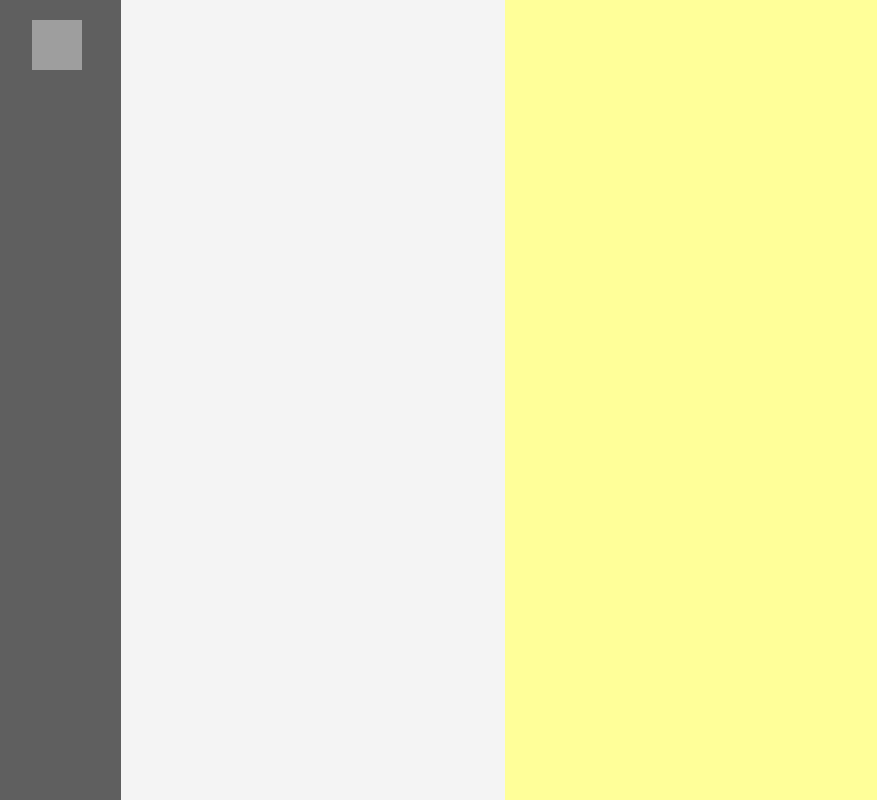
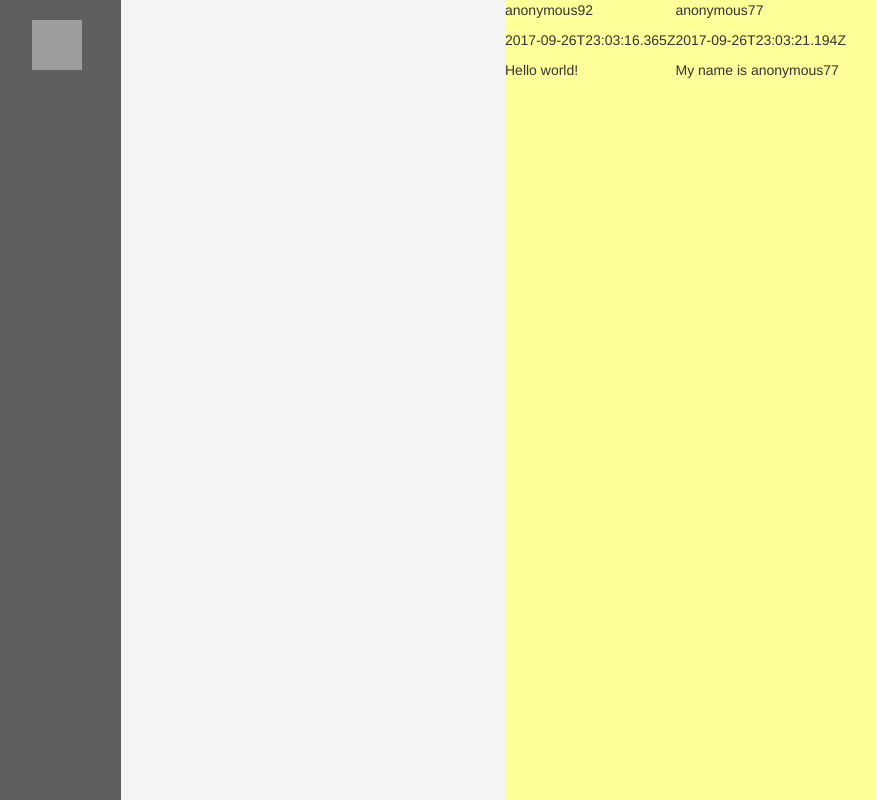
Before and after one commit to kierand0yle/chat-redux, a React app: page / in a window 1280 px wide. Shown: the whole page, without its empty margins (7-884 px from the left). Built offline with nearby package versions, Linux system fonts and the light colour scheme; grey boxes are pictures that could not be loaded.

Commit message:
adding static messages list

```diff
--- a/src/components/message.jsx
+++ b/src/components/message.jsx
@@ -5,6 +5,9 @@ class Message extends Component {
   render() {
     return (
       <div className="message">
+        <p>{this.props.message.author}</p>
+        <p>{this.props.message.created_at}</p>
+        <p>{this.props.message.content}</p>
       </div>
     );
   }
--- a/src/containers/message_list.jsx
+++ b/src/containers/message_list.jsx
@@ -10,11 +10,10 @@ class MessageList extends Component {
   render() {
     return (
       <div className="message-list">
-
+        {this.props.messages.map((message) => <Message message={message} key={message.created_at} />)}
       </div>
     );
   }
-
 }
 
 
```
